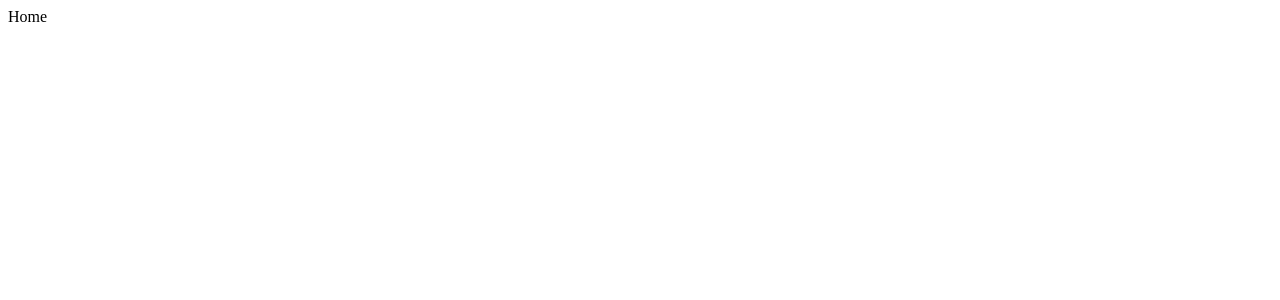
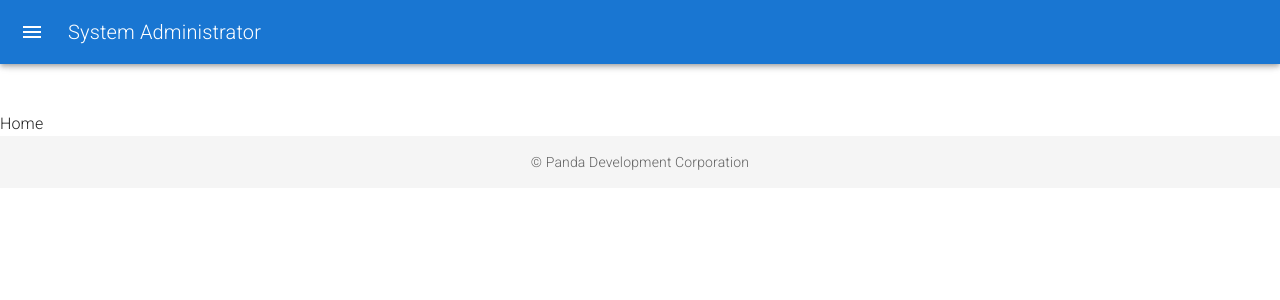
Before and after one commit to aoropesa-amaoed/pdc-support-system, a React (Vite) app: page / in a window 1280 px wide. Shown: the top 300 px of the page. Built offline with nearby package versions, Linux system fonts and the light colour scheme.

Commit message:
add navbar

```diff
--- a/package.json
+++ b/package.json
@@ -12,6 +12,7 @@
   "dependencies": {
     "@emotion/react": "^11.13.3",
     "@emotion/styled": "^11.13.0",
+    "@fontsource/roboto": "^5.1.0",
     "@mui/icons-material": "^6.1.5",
     "@mui/material": "^6.1.4",
     "axios": "^1.7.7",
--- a/src/App.jsx
+++ b/src/App.jsx
@@ -2,7 +2,7 @@
 import { Route, Routes } from 'react-router-dom';
 import Home from './pages/Home';
 import Outlets from './pages/Outlets';
-import Container from '@mui/material/Container'
+
 
 
 function App() {
--- a/src/components/HeaderNav.jsx
+++ b/src/components/HeaderNav.jsx
@@ -1,9 +1,165 @@
-import React from 'react'
+import * as React from 'react';
+import { styled, useTheme } from '@mui/material/styles';
+import Box from '@mui/material/Box';
+import Drawer from '@mui/material/Drawer';
+import CssBaseline from '@mui/material/CssBaseline';
+import MuiAppBar from '@mui/material/AppBar';
+import Toolbar from '@mui/material/Toolbar';
+import List from '@mui/material/List';
+import Typography from '@mui/material/Typography';
+import Divider from '@mui/material/Divider';
+import IconButton from '@mui/material/IconButton';
+import MenuIcon from '@mui/icons-material/Menu';
+import ChevronLeftIcon from '@mui/icons-material/ChevronLeft';
+import ChevronRightIcon from '@mui/icons-material/ChevronRight';
+import ListItem from '@mui/material/ListItem';
+import ListItemButton from '@mui/material/ListItemButton';
+import ListItemIcon from '@mui/material/ListItemIcon';
+import ListItemText from '@mui/material/ListItemText';
+import InboxIcon from '@mui/icons-material/MoveToInbox';
+import MailIcon from '@mui/icons-material/Mail';
 
-const HeaderNav = () => {
+const drawerWidth = 240;
+
+const Main = styled('main', { shouldForwardProp: (prop) => prop !== 'open' })(
+  ({ theme }) => ({
+    flexGrow: 1,
+    padding: theme.spacing(3),
+    transition: theme.transitions.create('margin', {
+      easing: theme.transitions.easing.sharp,
+      duration: theme.transitions.duration.leavingScreen,
+    }),
+    marginLeft: `-${drawerWidth}px`,
+    variants: [
+      {
+        props: ({ open }) => open,
+        style: {
+          transition: theme.transitions.create('margin', {
+            easing: theme.transitions.easing.easeOut,
+            duration: theme.transitions.duration.enteringScreen,
+          }),
+          marginLeft: 0,
+        },
+      },
+    ],
+  }),
+);
+
+const AppBar = styled(MuiAppBar, {
+  shouldForwardProp: (prop) => prop !== 'open',
+})(({ theme }) => ({
+  transition: theme.transitions.create(['margin', 'width'], {
+    easing: theme.transitions.easing.sharp,
+    duration: theme.transitions.duration.leavingScreen,
+  }),
+  variants: [
+    {
+      props: ({ open }) => open,
+      style: {
+        width: `calc(100% - ${drawerWidth}px)`,
+        marginLeft: `${drawerWidth}px`,
+        transition: theme.transitions.create(['margin', 'width'], {
+          easing: theme.transitions.easing.easeOut,
+          duration: theme.transitions.duration.enteringScreen,
+        }),
+      },
+    },
+  ],
+}));
+
+const DrawerHeader = styled('div')(({ theme }) => ({
+  display: 'flex',
+  alignItems: 'center',
+  padding: theme.spacing(0, 1),
+  // necessary for content to be below app bar
+  ...theme.mixins.toolbar,
+  justifyContent: 'flex-end',
+}));
+
+export default function PersistentDrawerLeft() {
+  const theme = useTheme();
+  const [open, setOpen] = React.useState(false);
+
+  const handleDrawerOpen = () => {
+    setOpen(true);
+  };
+
+  const handleDrawerClose = () => {
+    setOpen(false);
+  };
+
   return (
-    <div>HeaderNav</div>
-  )
+    <Box sx={{ display: 'flex' }}>
+      <CssBaseline />
+      <AppBar position="fixed" open={open}>
+        <Toolbar>
+          <IconButton
+            color="inherit"
+            aria-label="open drawer"
+            onClick={handleDrawerOpen}
+            edge="start"
+            sx={[
+              {
+                mr: 2,
+              },
+              open && { display: 'none' },
+            ]}
+          >
+            <MenuIcon />
+          </IconButton>
+          <Typography variant="h6" noWrap component="div">
+            System Administrator
+          </Typography>
+        </Toolbar>
+      </AppBar>
+      <Drawer
+        sx={{
+          width: drawerWidth,
+          flexShrink: 0,
+          '& .MuiDrawer-paper': {
+            width: drawerWidth,
+            boxSizing: 'border-box',
+          },
+        }}
+        variant="persistent"
+        anchor="left"
+        open={open}
+      >
+        <DrawerHeader>
+          <IconButton onClick={handleDrawerClose}>
+            {theme.direction === 'ltr' ? <ChevronLeftIcon /> : <ChevronRightIcon />}
+          </IconButton>
+        </DrawerHeader>
+        <Divider />
+        <List>
+          {['Dashboard', 'Departments', 'Employee', 'Areas'].map((text, index) => (
+            <ListItem key={text} disablePadding>
+              <ListItemButton>
+                <ListItemIcon>
+                  {index % 2 === 0 ? <InboxIcon /> : <MailIcon />}
+                </ListItemIcon>
+                <ListItemText primary={text} />
+              </ListItemButton>
+            </ListItem>
+          ))}
+        </List>
+        <Divider />
+        <List>
+          {['Outlets', 'User', 'Reports'].map((text, index) => (
+            <ListItem key={text} disablePadding>
+              <ListItemButton>
+                <ListItemIcon>
+                  {index % 2 === 0 ? <InboxIcon /> : <MailIcon />}
+                </ListItemIcon>
+                <ListItemText primary={text} />
+              </ListItemButton>
+            </ListItem>
+          ))}
+        </List>
+      </Drawer>
+      <Main open={open}>
+        <DrawerHeader />
+      </Main>
+    </Box>
+  );
 }
-
-export default HeaderNav
--- a/src/main.jsx
+++ b/src/main.jsx
@@ -2,13 +2,17 @@
 import React from 'react';
 import { createRoot } from 'react-dom/client'
 import { BrowserRouter } from 'react-router-dom';
+import NavBar from './components/HeaderNav.jsx';
+import Footer from './components/Footer.jsx'
 import App from './App.jsx'
 import './index.css'
 
 createRoot(document.getElementById('root')).render(
   <React.StrictMode>
     <BrowserRouter>
-        <App />
+    <NavBar />
+      <App />
+    <Footer />
     </BrowserRouter>
   </React.StrictMode>
 
--- a/src/pages/Home.jsx
+++ b/src/pages/Home.jsx
@@ -1,4 +1,5 @@
 import React from 'react'
+
 
 export const Home = () => {
   return (
--- a/src/pages/Outlets.jsx
+++ b/src/pages/Outlets.jsx
@@ -1,22 +1,36 @@
 import React from 'react'
 import OutletsTable from '../components/OutletsTable'
+import '@fontsource/roboto/300.css';
 
 import  Box  from '@mui/material/Box'
 import Typography from '@mui/material/Typography'
-import Footer from '../components/Footer.jsx'
+import  Container from '@mui/material/Container'
+
+
 
 const Outlets = () => {
   return (
   <>
-    <Box>
-        <Typography variant='h2'>
-            Outlets
-        </Typography>
-    </Box>
+
+   <Container>
+      <Box sx={
+        {
+           p: 2, border: '1px dashed grey'
+        }
+      }>
+            <Typography variant='h2'>
+                Outlets
+            </Typography>
+            <Typography variant = 'h6' >
+              Create or update outlet profile.
+            </Typography>
+      </Box>
         <OutletsTable />
-        <Footer />
+      </Container>
+
 
 </>
+
 
   )
 }
```
Also changed, not shown: 1 other file (tests, documents, lock files or other folders).
